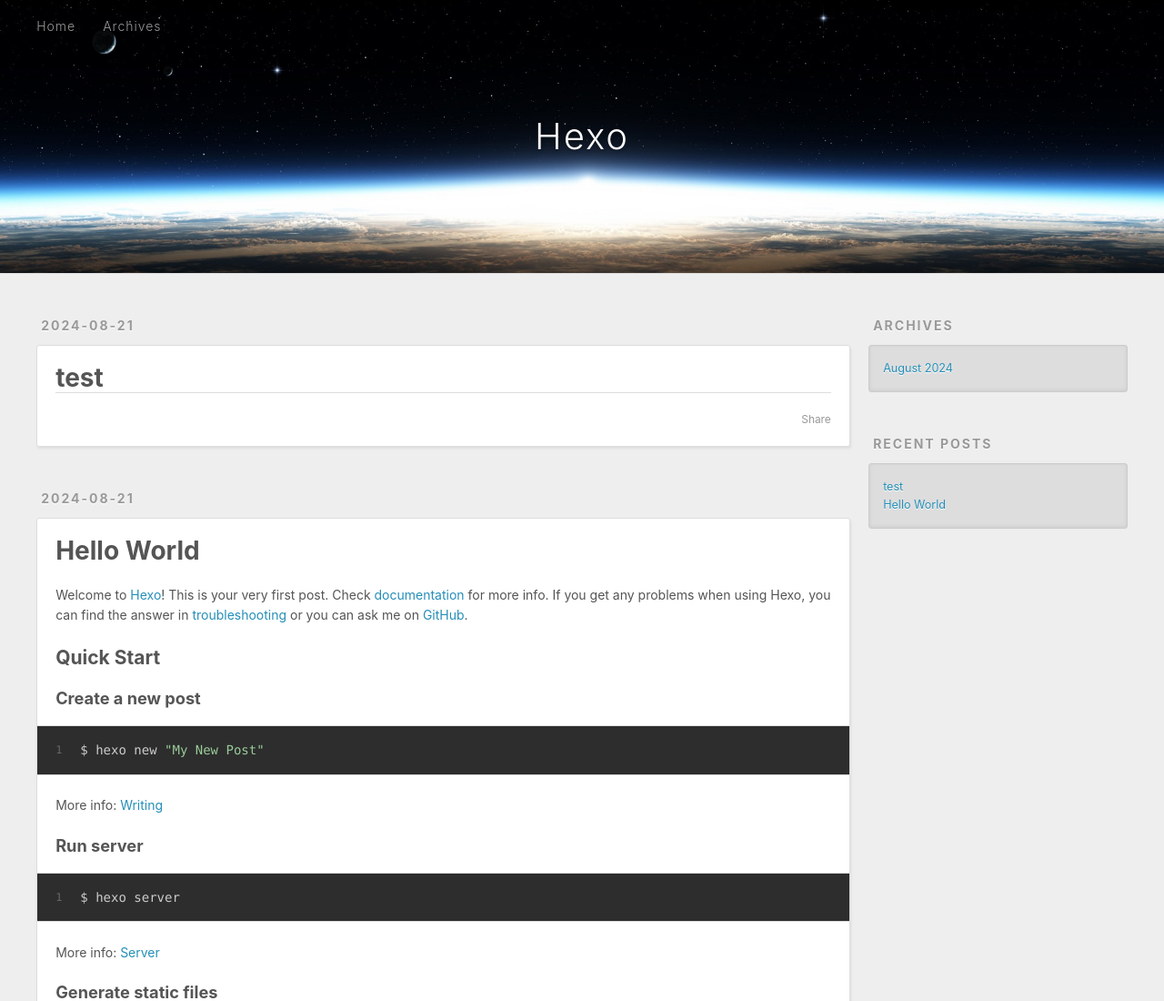
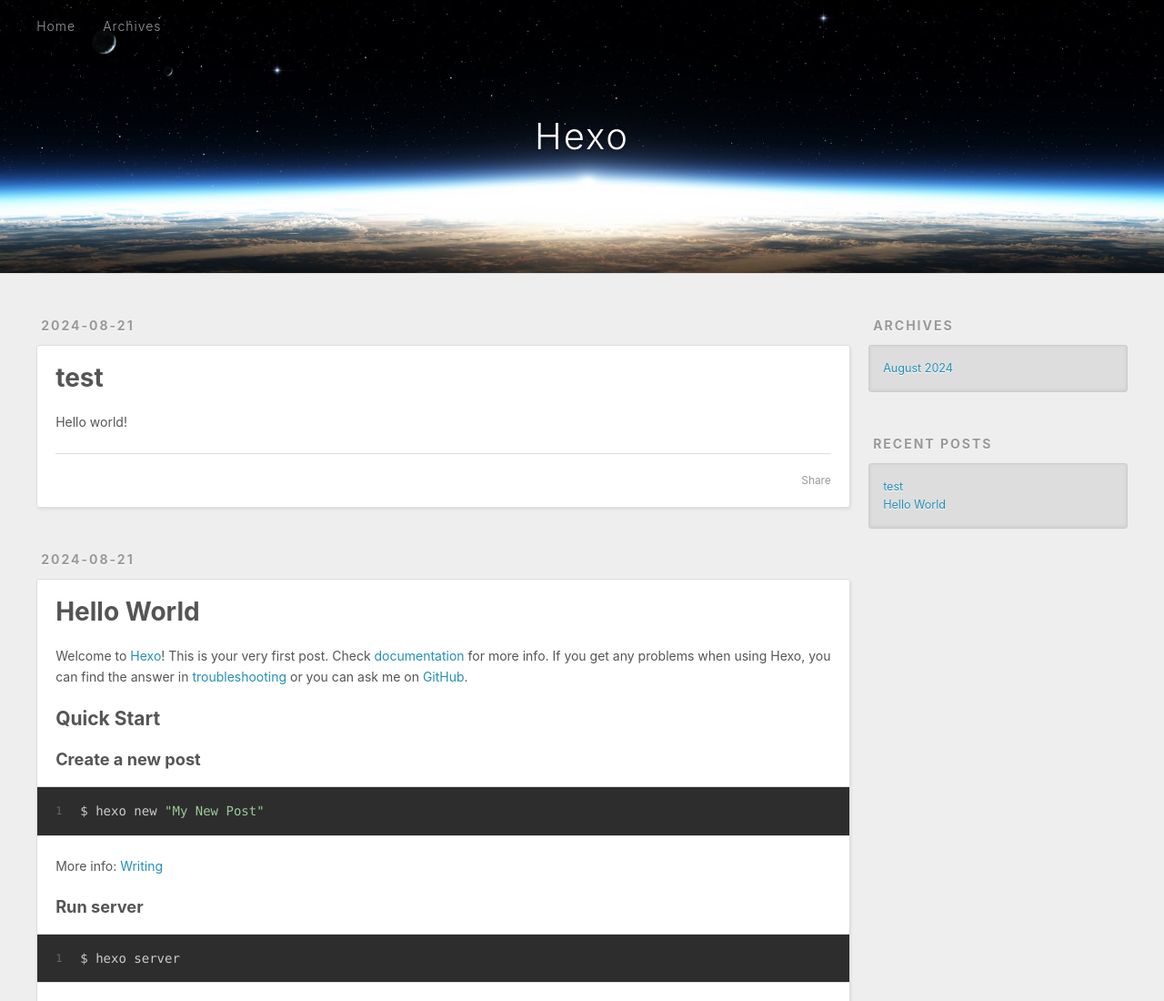
Before and after one commit to Astrolithia/astrolithia.github.io, a plain HTML site: page index.html in a window 1280 px wide. Shown: the top 1100 px of the page at 91% size. Drawn offline with Linux system fonts and the light colour scheme.

Commit message:
Site updated: 2024-08-21 22:50:46

```diff
--- a/index.html
+++ b/index.html
@@ -91,6 +91,7 @@
 
     <div class="e-content article-entry" itemprop="articleBody">
 
+        <p>Hello world!</p>
 
 
     </div>
```
Also changed, not shown: 2024/08/21/test/index.html (+5 -2 lines).
